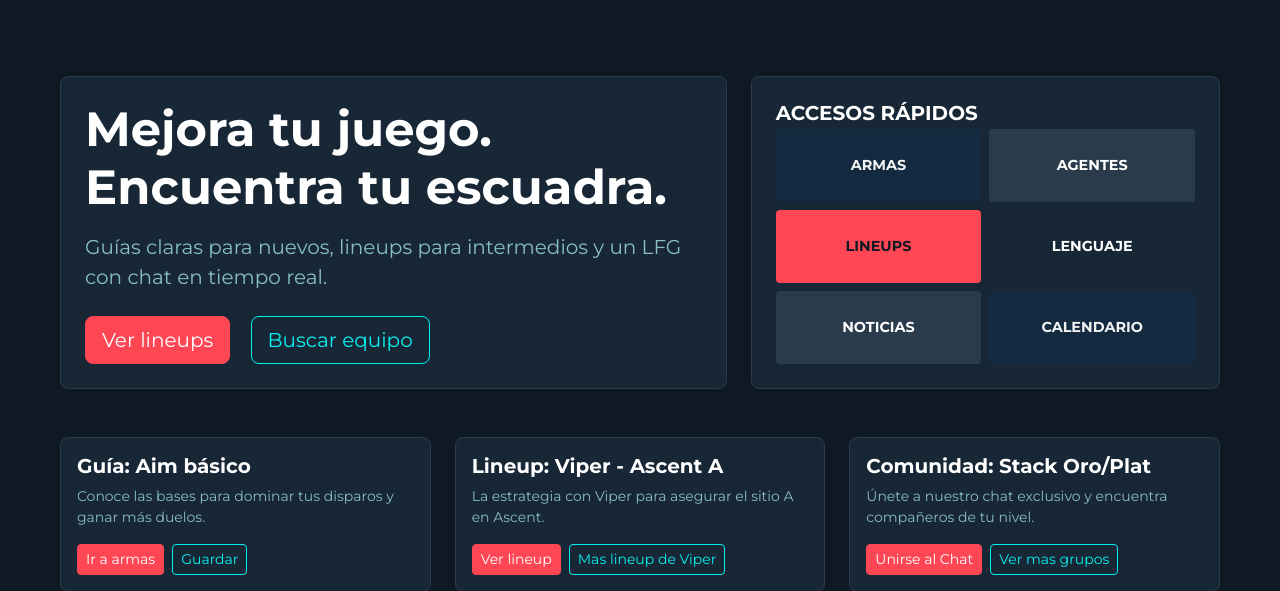
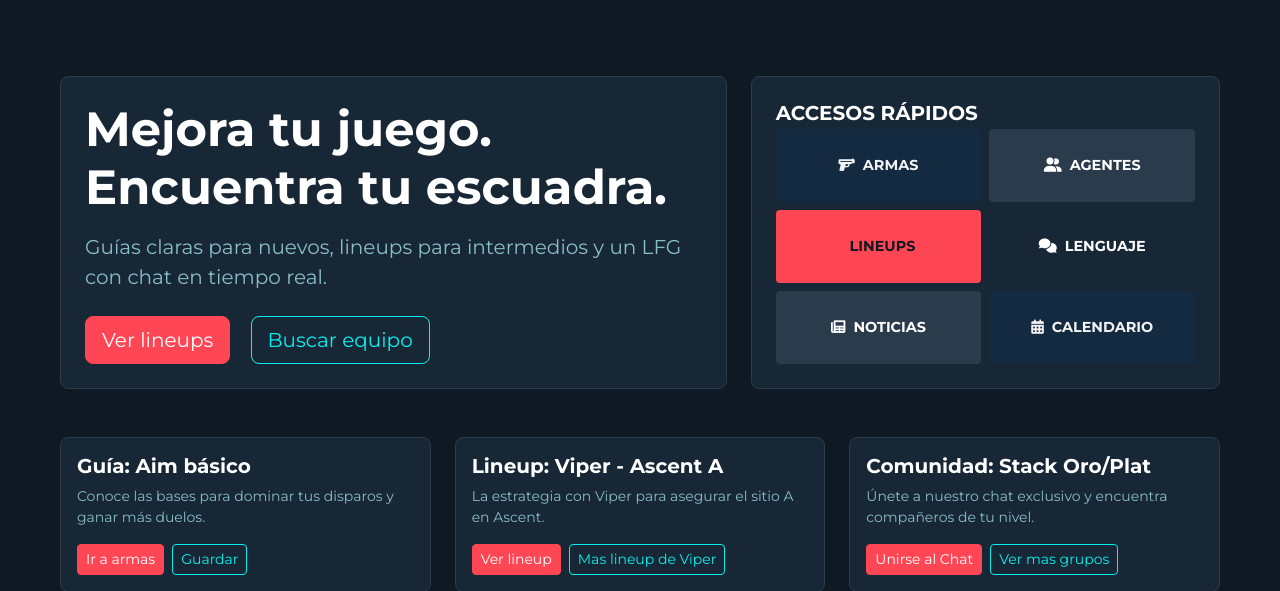
Before and after one commit to CrArVal/G4_2025_LineupAngle_Proy, a Django app: page / in a window 1280 px wide. Shown: the part 84-675 px from the top of the page. Run offline with Django 5.2, Linux system fonts and the light colour scheme; some libraries are stand-ins or nearby versions.

Commit message:
mejora de detalles

```diff
--- a/base/templates/base/home.html
+++ b/base/templates/base/home.html
@@ -20,20 +20,23 @@
             </div>
         </div>
 
-        <div class="col-lg-5">
+    <div class="col-lg-5">
             <div class="surface-card h-100 p-4 d-flex flex-column">
                 <h2 class="h5 fw-bold text-white mb-1">ACCESOS RÁPIDOS</h2>
 
                 <div class="shortcut-grid flex-grow-1">
 
-                    <a href="{% url 'weapons_page' %}" class="shortcut-link dark-surface">ARMAS</a>
-                    <a href="{% url 'agents_page' %}" class="shortcut-link medium-surface">AGENTES</a>
+                    <a href="{% url 'weapons_page' %}" class="shortcut-link dark-surface"><i class="fas fa-gun me-2"></i> ARMAS</a>
 
-                    <a href="{% url 'lineuphome' %}" class="shortcut-link red-accent">LINEUPS</a>
-                    <a href="#" class="shortcut-link cyan-accent">LENGUAJE</a>
+                    <a href="{% url 'agents_page' %}" class="shortcut-link medium-surface"><i class="fas fa-user-friends me-2"></i> AGENTES</a>
 
-                    <a href="{% url 'noticias' %}" class="shortcut-link medium-surface">NOTICIAS</a>
-                    <a href="#" class="shortcut-link dark-surface">CALENDARIO</a>
+                    <a href="{% url 'lineuphome' %}" class="shortcut-link red-accent"><i class="bi bi-bullseye me-2"></i> LINEUPS</a>
+
+                    <a href="#" class="shortcut-link cyan-accent"><i class="fas fa-comments me-2"></i> LENGUAJE</a>
+
+                    <a href="{% url 'noticias' %}" class="shortcut-link medium-surface"><i class="fas fa-newspaper me-2"></i> NOTICIAS</a>
+
+                    <a href="#" class="shortcut-link dark-surface"><i class="fas fa-calendar-alt me-2"></i> CALENDARIO</a>
 
                 </div>
             </div>
@@ -62,7 +65,7 @@
                     <p class="card-text small text-secondary-accent">La estrategia con Viper para asegurar el sitio A en Ascent.</p>
                 </div>
                 <div class="card-footer bg-transparent border-0 d-flex gap-2 p-0 pt-3">
-                    <a href="#" class="btn btn-danger btn-sm" style="background-color: #FF4655; border-color: #FF4655;">Ver lineup</a>
+                    <a href="{% url 'viperlineup' %}" class="btn btn-danger btn-sm" style="background-color: #FF4655; border-color: #FF4655;">Ver lineup</a>
                     <button class="btn btn-outline-info btn-sm" style="border-color: #07F0F0; color: #07F0F0;">Mas lineup de Viper</button>
                 </div>
             </div>
```
Also changed, not shown: base/templates/base/noticias.html (+9 -9 lines).
